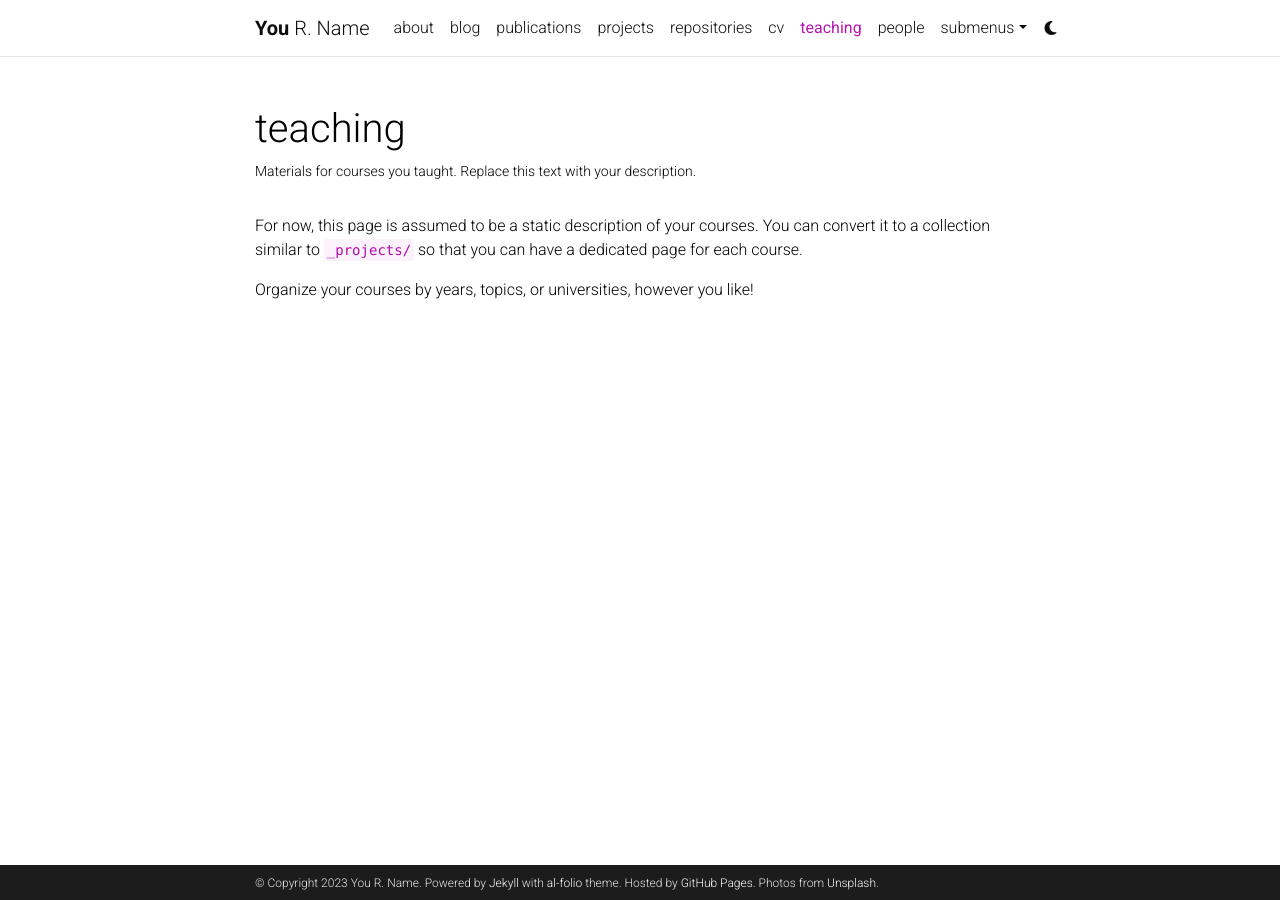
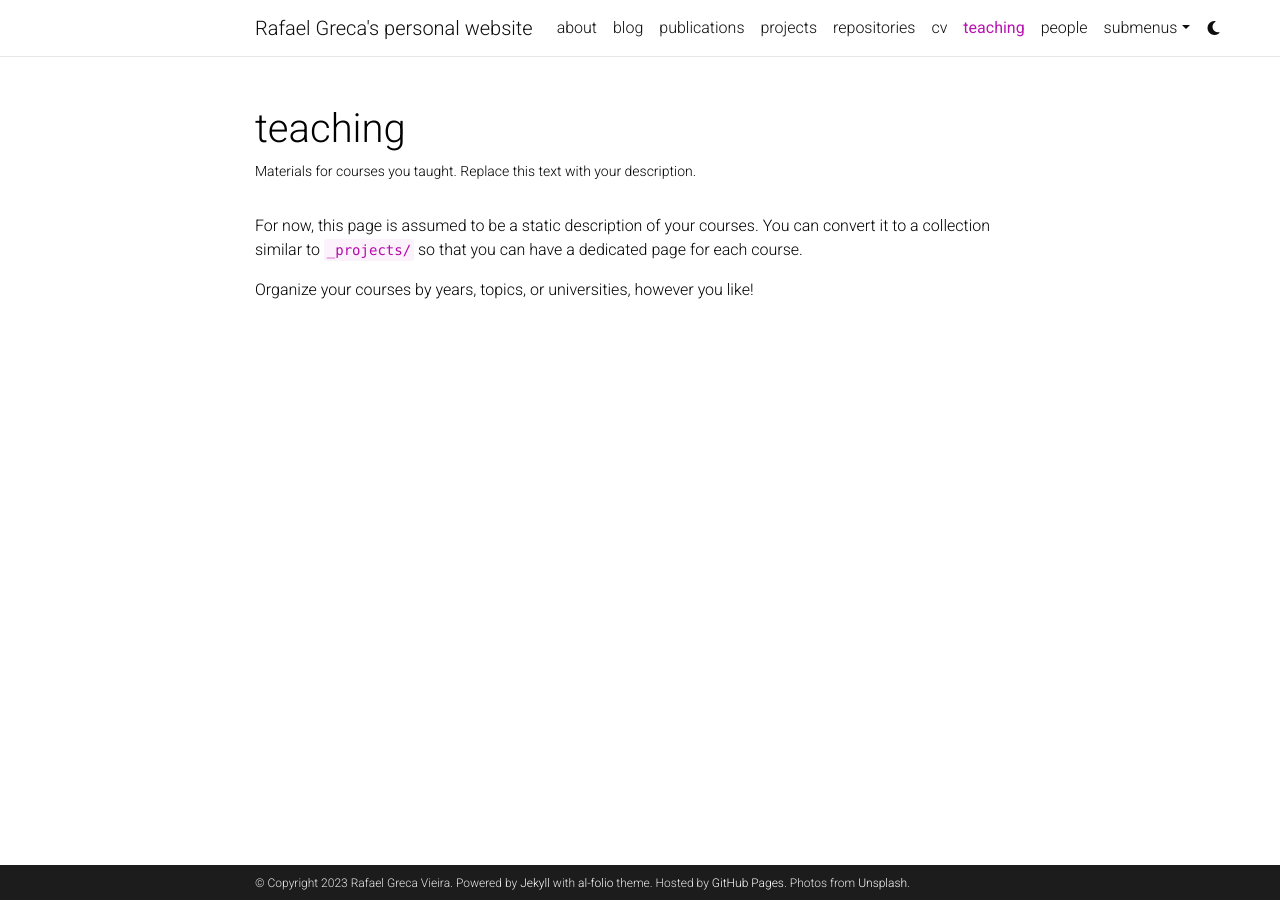
Before and after one commit to rafaelgreca/rafaelgreca.github.io, a Jekyll site: the page built from _pages/teaching.md, in a window 1280 px wide. Built offline with Jekyll 4.4.1, drawn with Linux system fonts in a browser that asks for light colours; comment, search, counter and statistics services are not loaded; a style sheet for code colours, icons or effects is not loaded.

Commit message:
First commit

```diff
--- a/_config.yml
+++ b/_config.yml
@@ -2,11 +2,11 @@
 # Site settings
 # -----------------------------------------------------------------------------
 
-title: blank # the website title (if blank, full name will be used instead)
-first_name: You
-middle_name: R.
-last_name: Name
-email: you@example.com
+title: Rafael Greca's personal website # the website title (if blank, full name will be used instead)
+first_name: Rafael
+middle_name: Greca
+last_name: Vieira
+email: rgvieira97@gmail.com
 description: > # the ">" symbol means to ignore newlines until "footer_text:"
   A simple, whitespace theme for academics. Based on [*folio](https://github.com/bogoli/-folio) design.
 footer_text: >
@@ -18,8 +18,8 @@
 lang: en # the language of your site (for example: en, fr, cn, ru, etc.)
 icon: ⚛️  # the emoji used as the favicon (alternatively, provide image name in /assets/img/)
 
-url: https://alshedivat.github.io # the base hostname & protocol for your site
-baseurl: /al-folio # the subpath of your site, e.g. /blog/
+url: https://rafaelgreca.github.io # the base hostname & protocol for your site
+baseurl: # the subpath of your site, e.g. /blog/
 last_updated: false # set to true if you want to display last updated in the footer
 impressum_path:  # set to path to include impressum link in the footer, use the same path as permalink in a page, helps to conform with EU GDPR
 
```
